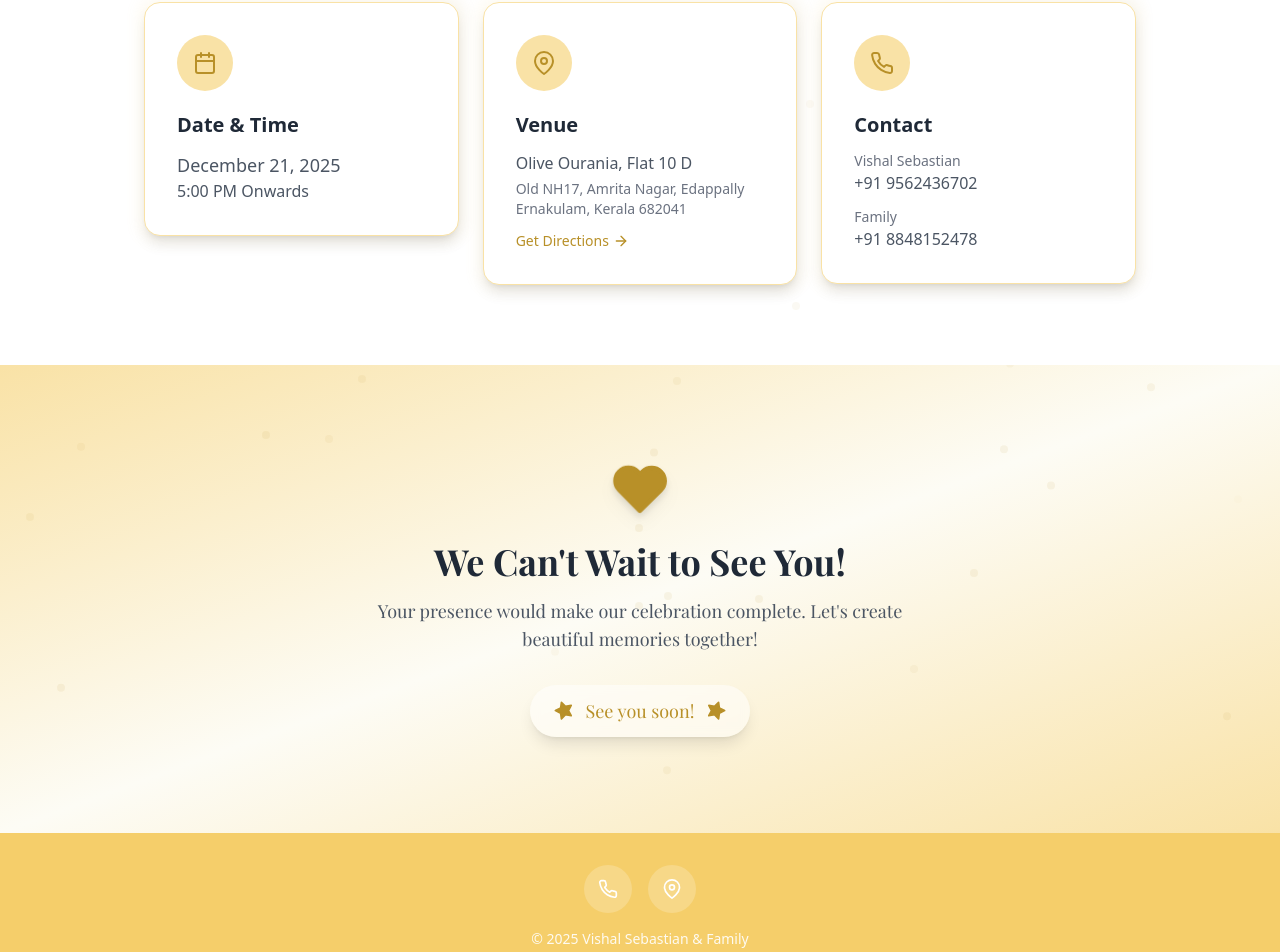
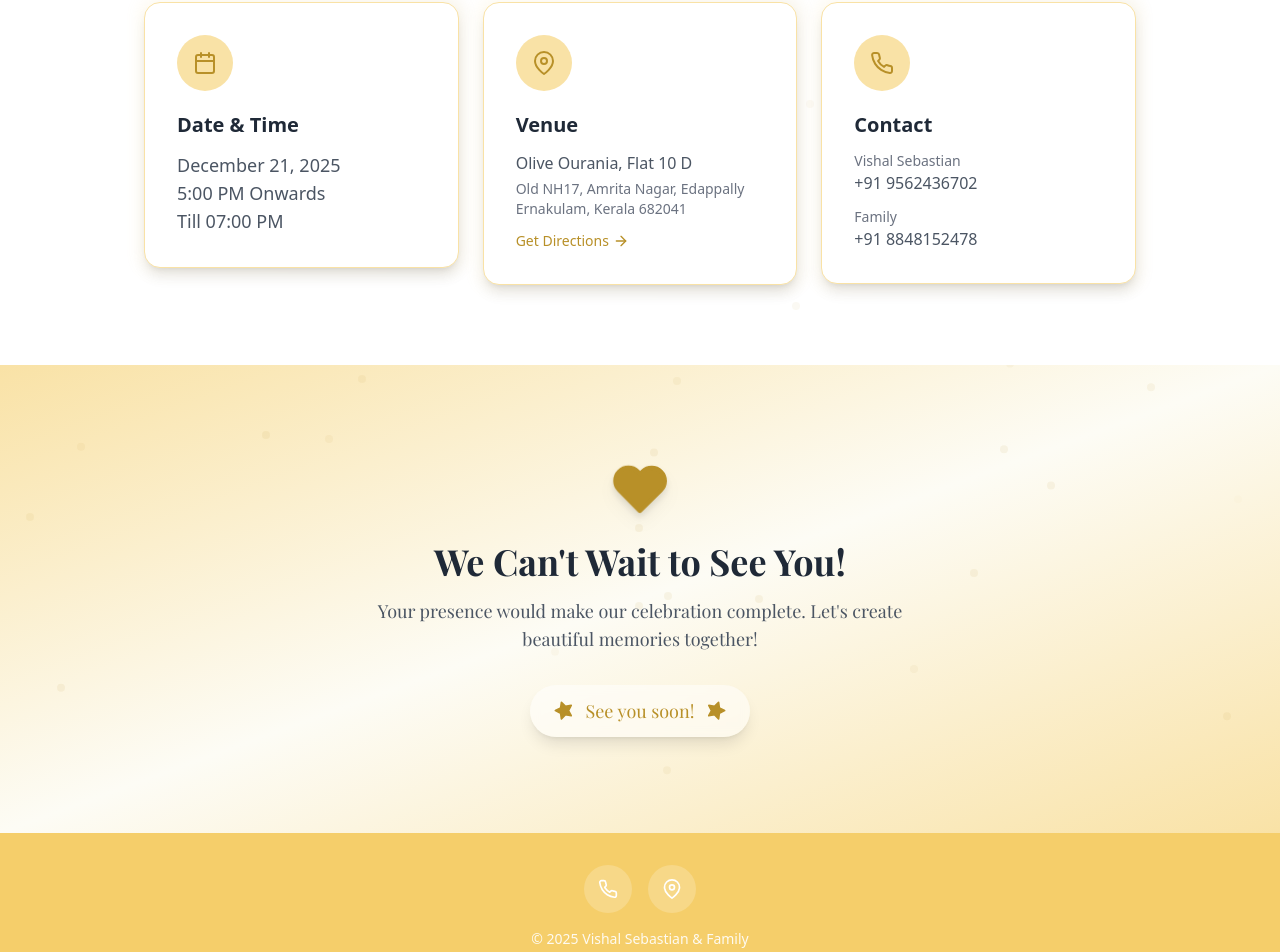
Before and after one commit to deninthomas/housewarming, a Next.js app: page /invite/static in a window 1280 px wide. Shown: the part 2414-3366 px from the top of the page. Built offline with nearby package versions, Linux system fonts and the light colour scheme; a web font is replaced by a local one.

Commit message:
box fixed

```diff
--- a/components/ContactInfo.js
+++ b/components/ContactInfo.js
@@ -21,7 +21,8 @@ export default function ContactInfo() {
                 {/* Date & Time */}
                 <ContactCard icon={Calendar} title="Date & Time">
                     <p className="text-gray-600 font-medium text-lg">December 21, 2025</p>
-                    <p className="text-gray-600 text-lg">06:00 PM Onwards</p>
+                    <p className="text-gray-600 text-lg">05:00 PM Onwards</p>
+                    <p className="text-gray-600 text-lg">Till 07:00 PM</p>
                 </ContactCard>
 
                 {/* Venue */}
--- a/components/EventDetails.js
+++ b/components/EventDetails.js
@@ -7,9 +7,9 @@ export default function EventDetails() {
                 <span className={styles.icon}>📅</span>
                 <span>December 31, 2025</span>
             </div>
-            <div className={styles.detailRow}>
-                <span className={styles.icon}>⏰</span>
-                <span>06:00 PM Onwards</span>
+            <div className="detailRow">
+                <span className="icon">⏰</span>
+                <span>05:00 PM Onwards</span>
             </div>
             <div className={styles.detailRow}>
                 <span className={styles.icon}>📍</span>
--- a/pages/invite/[token].js
+++ b/pages/invite/[token].js
@@ -362,8 +362,8 @@ const ImageCarousel = ({ images }) => {
               key={index}
               onClick={() => setCurrentIndex(index)}
               className={`h-2 rounded-full transition-all duration-300 ${index === currentIndex
-                  ? 'bg-gold w-6'
-                  : 'bg-white/60 w-2 hover:bg-white'
+                ? 'bg-gold w-6'
+                : 'bg-white/60 w-2 hover:bg-white'
                 }`}
               whileHover={{ scale: 1.2 }}
               whileTap={{ scale: 0.9 }}
@@ -745,14 +745,15 @@ export default function InvitePage() {
                 viewport={{ once: true, margin: "-50px" }}
                 variants={staggerContainer}
               >
-                <motion.div variants={scrollVariants.fadeLeft}>
+                <motion.div variants={scrollVariants.fadeLeft} className="h-full">
                   <InfoCard icon={Calendar} title="Date & Time" delay={0}>
                     <p className="text-gray-600 text-lg">{eventDetails.date}</p>
-                    <p className="text-gray-600">{eventDetails.time}</p>
+                    <p className="text-gray-600 text-lg">{eventDetails.time}</p>
+                    <p className="text-gray-600 text-lg">Till 07:00 PM</p>
                   </InfoCard>
                 </motion.div>
 
-                <motion.div variants={scrollVariants.fadeUp}>
+                <motion.div variants={scrollVariants.fadeUp} className="h-full">
                   <InfoCard icon={MapPin} title="Venue" delay={0}>
                     <p className="text-gray-600 font-medium">{eventDetails.venue}</p>
                     <p className="text-gray-500 text-sm mt-1">{eventDetails.address}</p>
@@ -770,7 +771,7 @@ export default function InvitePage() {
                   </InfoCard>
                 </motion.div>
 
-                <motion.div variants={scrollVariants.fadeRight}>
+                <motion.div variants={scrollVariants.fadeRight} className="h-full">
                   <InfoCard icon={Phone} title="Contact" delay={0}>
                     <div className="space-y-3">
                       <motion.a
--- a/pages/invite/static.js
+++ b/pages/invite/static.js
@@ -399,8 +399,8 @@ const ImageCarousel = ({ images }) => {
               key={index}
               onClick={() => setCurrentIndex(index)}
               className={`h-2 rounded-full transition-all duration-300 ${index === currentIndex
-                  ? 'bg-gold w-6'
-                  : 'bg-white/60 w-2 hover:bg-white'
+                ? 'bg-gold w-6'
+                : 'bg-white/60 w-2 hover:bg-white'
                 }`}
               whileHover={{ scale: 1.2 }}
               whileTap={{ scale: 0.9 }}
@@ -743,15 +743,16 @@ export default function InvitePage() {
                 variants={staggerContainer}
               >
                 {/* Date & Time Card */}
-                <motion.div variants={scrollVariants.fadeLeft}>
+                <motion.div variants={scrollVariants.fadeLeft} className="h-full">
                   <InfoCard icon={Calendar} title="Date & Time" delay={0}>
                     <p className="text-gray-600 text-lg">{eventDetails.date}</p>
-                    <p className="text-gray-600">{eventDetails.time}</p>
+                    <p className="text-gray-600 text-lg">{eventDetails.time}</p>
+                    <p className="text-gray-600 text-lg">Till 07:00 PM</p>
                   </InfoCard>
                 </motion.div>
 
                 {/* Venue Card */}
-                <motion.div variants={scrollVariants.fadeUp}>
+                <motion.div variants={scrollVariants.fadeUp} className="h-full">
                   <InfoCard icon={MapPin} title="Venue" delay={0}>
                     <p className="text-gray-600 font-medium">{eventDetails.venue}</p>
                     <p className="text-gray-500 text-sm mt-1">{eventDetails.address}</p>
@@ -770,7 +771,7 @@ export default function InvitePage() {
                 </motion.div>
 
                 {/* Contact Card */}
-                <motion.div variants={scrollVariants.fadeRight}>
+                <motion.div variants={scrollVariants.fadeRight} className="h-full">
                   <InfoCard icon={Phone} title="Contact" delay={0}>
                     <div className="space-y-3">
                       <motion.a
```
